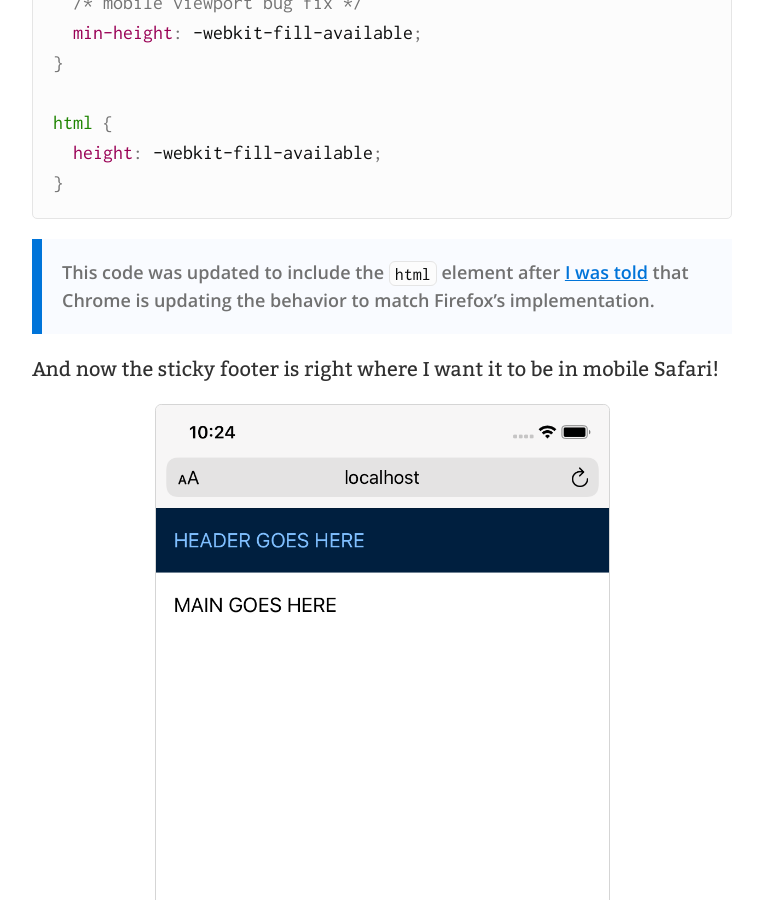
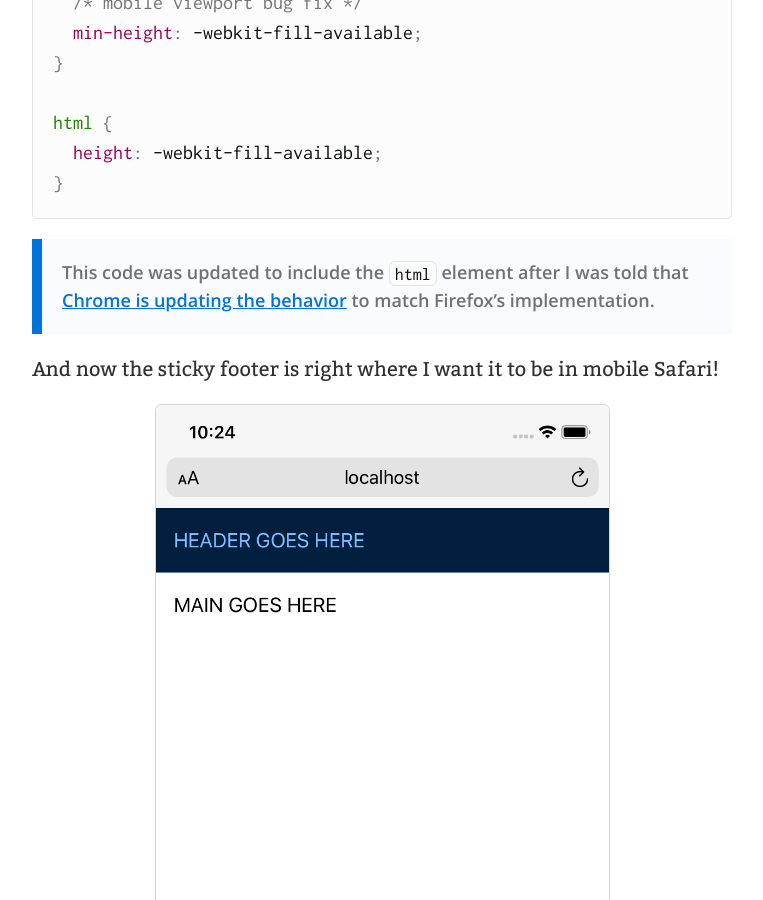
Before and after one commit to AllThingsSmitty/allthingssmitty.github.io, a Jekyll site: the page built from _posts/2020-05-11-css-fix-for-100vh-in-mobile-webkit.md, in a window 1280 px wide and 900 px high, scrolled down 2999 px. Shown: the whole window, without its empty margins (258-1021 px from the left). Built offline with Jekyll 4.4.1, drawn with Linux system fonts in a browser that asks for light colours; comment, search, counter and statistics services are not loaded.

Commit message:
Minor edit

````diff
--- a/_posts/2020-05-11-css-fix-for-100vh-in-mobile-webkit.md
+++ b/_posts/2020-05-11-css-fix-for-100vh-in-mobile-webkit.md
@@ -62,7 +62,7 @@
 ```
 
 {:.message}
-This code was updated to include the `html` element after [I was told](https://twitter.com/bfgeek/status/1262459015155441664){:rel="external"} that Chrome is updating the behavior to match Firefox’s implementation.
+This code was updated to include the `html` element after I was told that [Chrome is updating the behavior](https://twitter.com/bfgeek/status/1262459015155441664){:rel="external"} to match Firefox’s implementation.
 
 And now the sticky footer is right where I want it to be in mobile Safari!
 
````
